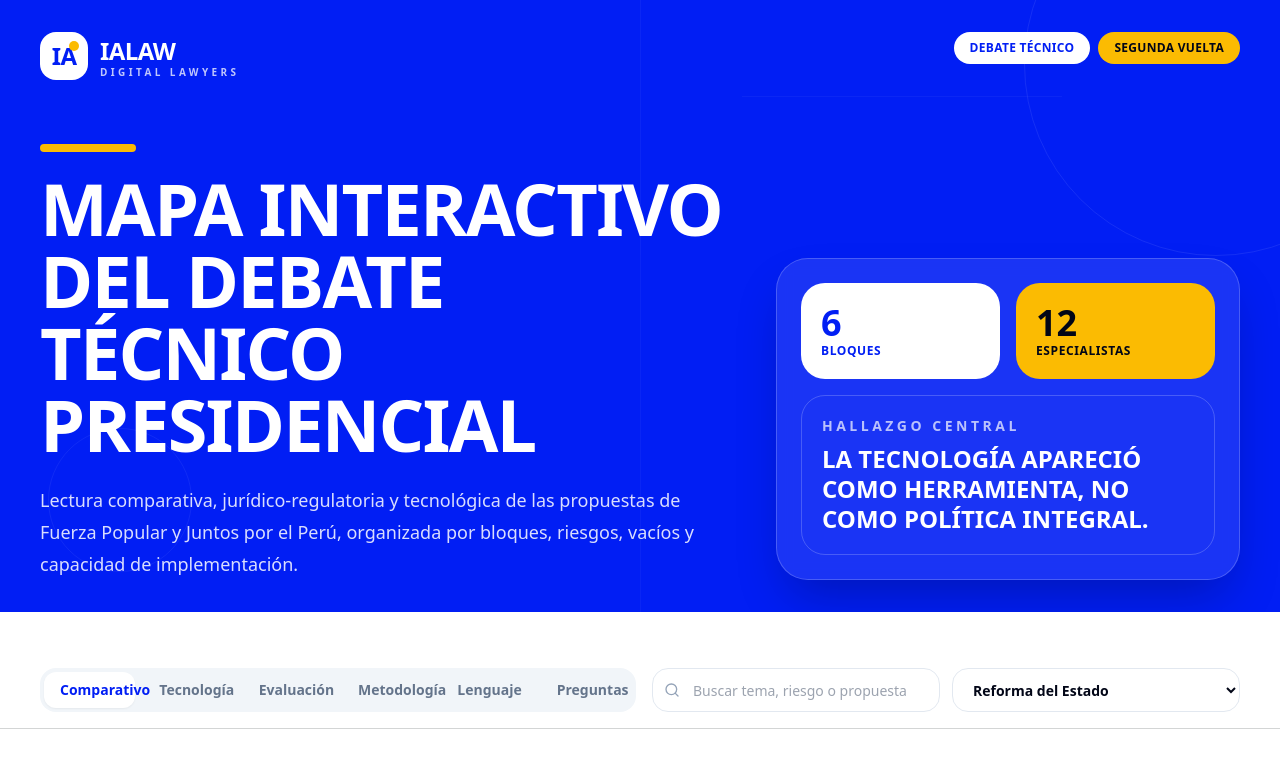
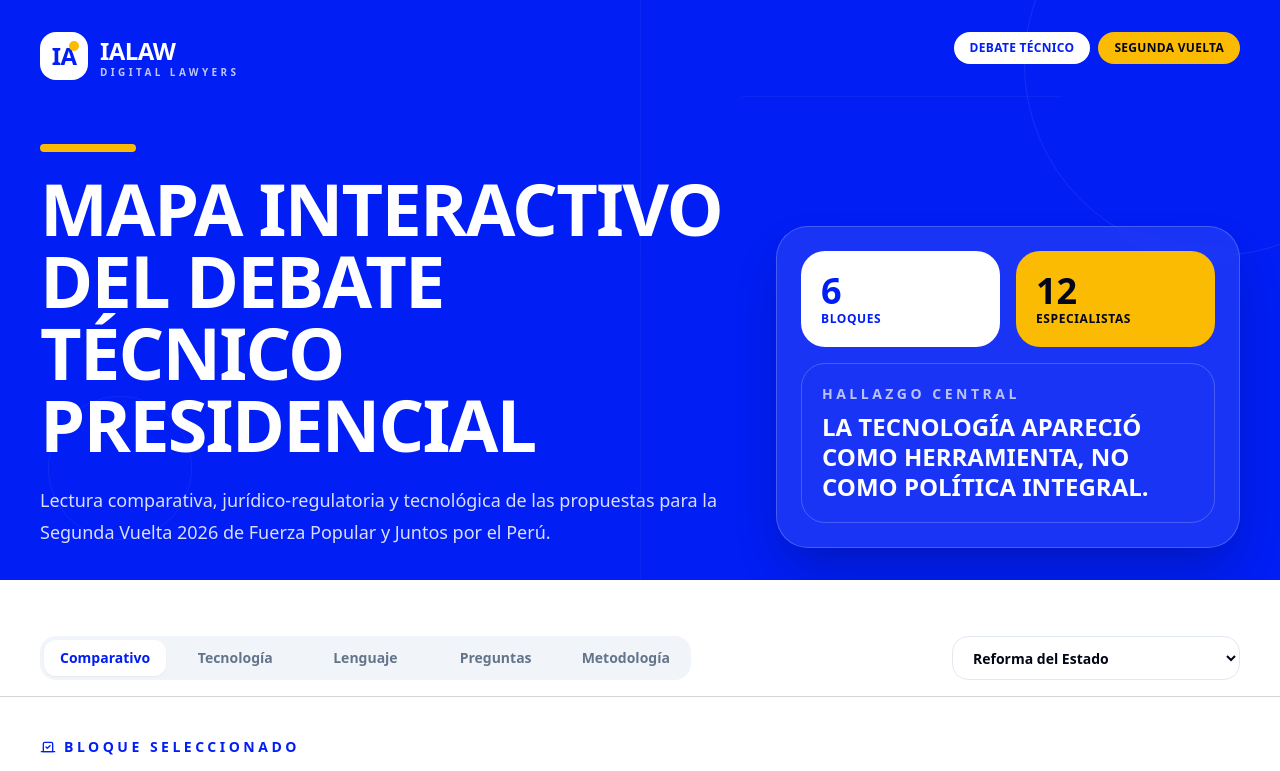
Before and after one commit to fatimatv/debate-tecnico-panel, a Next.js app: page / in a window 1280 px wide. Shown: the top 771 px of the page. Built offline with nearby package versions, Linux system fonts and the light colour scheme.

Commit message:
Ajustar navegacion y contenido del panel

```diff
--- a/src/app/page.tsx
+++ b/src/app/page.tsx
@@ -1,6 +1,6 @@
 "use client";
 
-import { useMemo, useState, type ReactNode } from "react";
+import { useState, type ReactNode } from "react";
 import { AnimatePresence, motion } from "framer-motion";
 import {
   Activity,
@@ -14,7 +14,6 @@ import {
   Network,
   RadioTower,
   Scale,
-  Search,
   ShieldAlert,
   Vote
 } from "lucide-react";
@@ -248,10 +247,9 @@ const gaps = [
 const tabs = [
   { id: "comparativo", label: "Comparativo" },
   { id: "tecnologia", label: "Tecnología" },
-  { id: "evaluacion", label: "Evaluación" },
-  { id: "metodologia", label: "Metodología" },
   { id: "palabras", label: "Lenguaje" },
-  { id: "preguntas", label: "Preguntas" }
+  { id: "preguntas", label: "Preguntas" },
+  { id: "metodologia", label: "Metodología" }
 ];
 
 const methodologyCriteria = [
@@ -505,15 +503,8 @@ function TeamCard({ title, data, color }: { title: string; data: Proposal; color
 export default function DebateTecnicoInteractivo() {
   const [selected, setSelected] = useState(blocks[0].id);
   const [view, setView] = useState("comparativo");
-  const [query, setQuery] = useState("");
 
-  const filteredBlocks = useMemo(() => {
-    const q = query.trim().toLowerCase();
-    if (!q) return blocks;
-    return blocks.filter((block) => JSON.stringify(block).toLowerCase().includes(q));
-  }, [query]);
-
-  const current = blocks.find((block) => block.id === selected) || filteredBlocks[0] || blocks[0];
+  const current = blocks.find((block) => block.id === selected) || blocks[0];
 
   return (
     <div className="min-h-screen bg-white text-slate-950" style={{ fontFamily: "Montserrat, Poppins, Avenir Next, system-ui, sans-serif" }}>
@@ -541,7 +532,7 @@ export default function DebateTecnicoInteractivo() {
                 Mapa interactivo del debate técnico presidencial
               </h1>
               <p className="mt-6 max-w-3xl text-lg leading-8 text-white/85">
-                Lectura comparativa, jurídico-regulatoria y tecnológica de las propuestas de Fuerza Popular y Juntos por el Perú, organizada por bloques, riesgos, vacíos y capacidad de implementación.
+                Lectura comparativa, jurídico-regulatoria y tecnológica de las propuestas para la Segunda Vuelta 2026 de Fuerza Popular y Juntos por el Perú.
               </p>
             </div>
 
@@ -568,7 +559,7 @@ export default function DebateTecnicoInteractivo() {
       <main className="mx-auto max-w-7xl px-6 py-10 lg:px-10">
         <div className="sticky top-0 z-20 -mx-6 border-b bg-white/95 px-6 py-4 backdrop-blur lg:-mx-10 lg:px-10">
           <div className="flex flex-col gap-4 lg:flex-row lg:items-center lg:justify-between">
-            <div className="grid grid-cols-2 gap-2 rounded-2xl bg-slate-100 p-1 lg:grid-cols-6">
+            <div className="grid grid-cols-2 gap-2 rounded-2xl bg-slate-100 p-1 sm:grid-cols-3 lg:grid-cols-5">
               {tabs.map((tab) => (
                 <button
                   key={tab.id}
@@ -583,21 +574,12 @@ export default function DebateTecnicoInteractivo() {
             </div>
 
             <div className="flex flex-col gap-3 sm:flex-row">
-              <div className="relative">
-                <Search className="absolute left-3 top-1/2 h-4 w-4 -translate-y-1/2 text-slate-400" />
-                <input
-                  value={query}
-                  onChange={(event) => setQuery(event.target.value)}
-                  placeholder="Buscar tema, riesgo o propuesta"
-                  className="h-11 w-full rounded-2xl border border-slate-200 bg-white pl-10 pr-4 text-sm outline-none focus:border-blue-600 sm:w-72"
-                />
-              </div>
               <select
                 value={current.id}
                 onChange={(event) => setSelected(event.target.value)}
                 className="h-11 rounded-2xl border border-slate-200 bg-white px-4 text-sm font-semibold outline-none focus:border-blue-600 sm:w-72"
               >
-                {filteredBlocks.map((block) => <option key={block.id} value={block.id}>{block.title}</option>)}
+                {blocks.map((block) => <option key={block.id} value={block.id}>{block.title}</option>)}
               </select>
             </div>
           </div>
@@ -739,9 +721,9 @@ export default function DebateTecnicoInteractivo() {
 
                   {evaluation.map((row) => (
                     <div key={row.criterio} className="rounded-2xl border border-slate-200 bg-white p-4">
-                      <div className="mb-2 flex justify-between text-sm font-black uppercase">
+                      <div className="mb-3 text-center text-sm font-black uppercase">
                         <span>{row.criterio}</span>
-                        <span>FP {row.FP} · JPP {row.JPP}</span>
+                        <span className="ml-3 text-slate-600">FP {row.FP} · JPP {row.JPP}</span>
                       </div>
                       <div className="grid grid-cols-2 gap-2">
                         <div className="h-2 rounded-full bg-slate-100">
@@ -946,21 +928,6 @@ export default function DebateTecnicoInteractivo() {
                   ]}
                 />
               </div>
-
-              <div className="mt-6 rounded-[2rem] p-6 text-slate-950" style={{ backgroundColor: YELLOW }}>
-                <div className="flex flex-col gap-4 md:flex-row md:items-center md:justify-between">
-                  <div className="flex items-center gap-3">
-                    <CheckCircle2 className="h-7 w-7" />
-                    <div>
-                      <div className="font-black uppercase">Criterio editorial</div>
-                      <div className="text-sm">Separar hechos, inferencias y opinión analítica evita convertir el debate técnico en propaganda con gráficos bonitos.</div>
-                    </div>
-                  </div>
-                  <button type="button" className="rounded-2xl bg-slate-950 px-5 py-3 text-sm font-bold text-white hover:bg-slate-800">
-                    Usar como guía de entrevista
-                  </button>
-                </div>
-              </div>
             </motion.section>
           )}
         </AnimatePresence>
```
